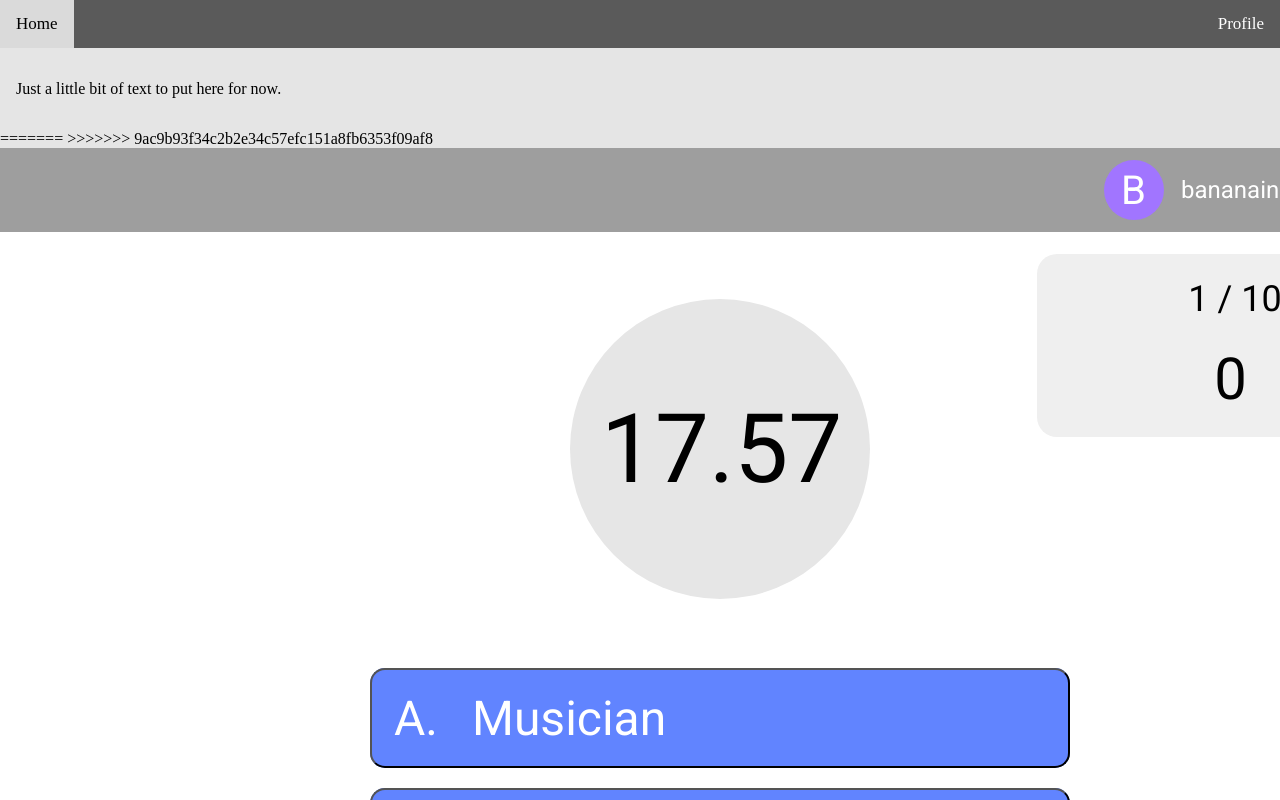
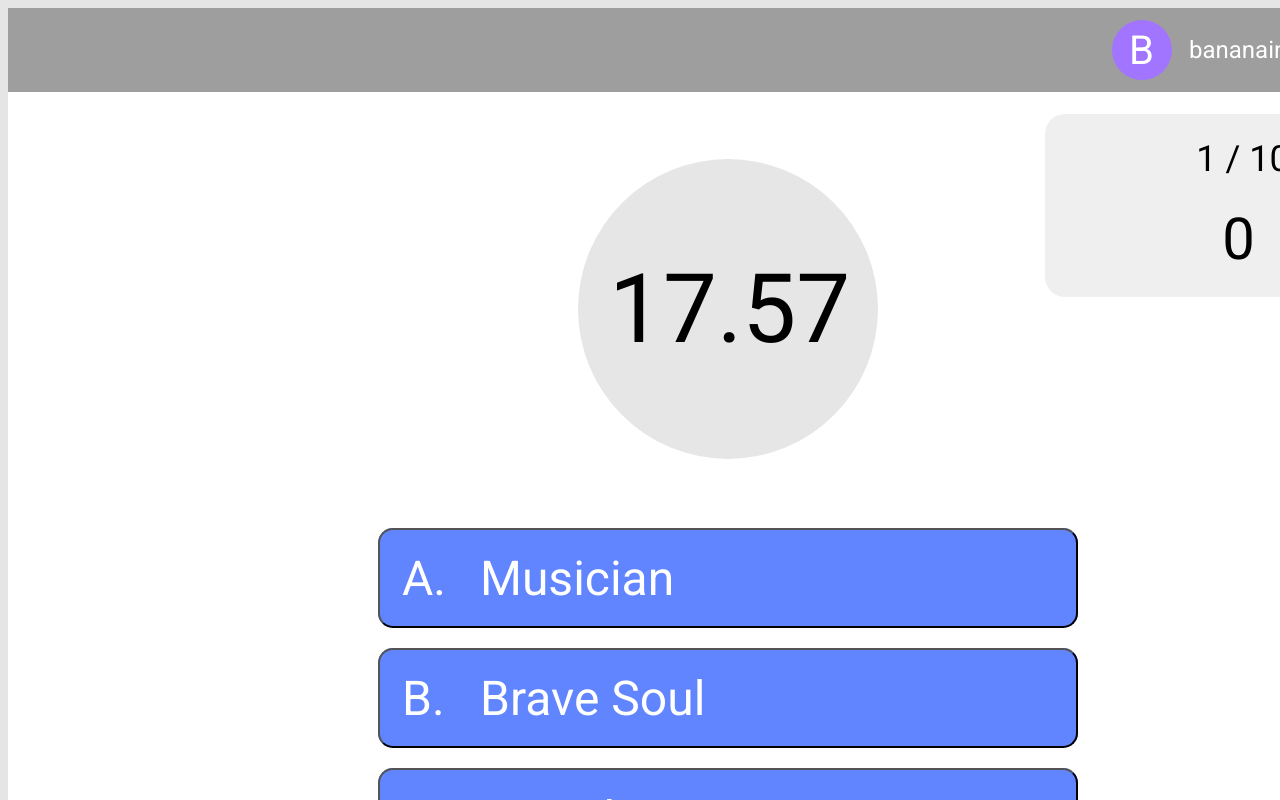
Before and after one commit to gytanzo/MusicalChairs, a Flask app: template templates/game2.html in a window 1280 px wide. Run offline with Flask 2, Linux system fonts and the light colour scheme; the template is opened without the code that fills it, so the values that code supplies are empty.

Commit message:
Fixed the templates and app.py to properly run with Flask.

```diff
--- a/app.py
+++ b/app.py
@@ -21,6 +21,10 @@ def gameSelection():
 @app.route('/game.html')
 def gameScreen():
     return render_template('game.html')
+
+@app.route('/game2.html')
+def gameSelect():
+    return render_template('game2.html')
 
 @app.route('/profile.html')
 def gameProfile():
--- a/templates/game2.html
+++ b/templates/game2.html
@@ -1,57 +1,3 @@
-<<<<<<< HEAD
-<!DOCTYPE html>>
-<html>
-    <head>
-        <!-- <link rel="stylesheet" href="../static/menu.css"> -->
-        <style>
-            body {
-                margin: 0;
-                background-color: rgb(218, 218, 218);
-            }
-
-            .navbar {
-                overflow: hidden;
-                background-color: rgb(90, 90, 90);
-                position: fixed;
-                top: 0;
-                width: 100%;
-            }
-
-            .navbar a {
-                float: left;
-                display: block;
-                color: #ffffff;
-                text-align: center;
-                padding: 14px 16px;
-                font-size: 17px;
-            }
-
-            .navbar a:hover {
-                background: rgb(218, 218, 218);
-                color: black;
-            }
-
-            .main {
-                padding: 16px;
-                margin-top: 30px;
-            }
-        </style>
-    </head>
-
-    <body>
-        <div class="navbar">
-            <a href="index.html" style="text-decoration: none;">Home</a>
-            <a href="profile.html" style="text-decoration: none; float: right;">Profile</a>
-        </div>
-        <div class="main">
-            <p>
-                Just a little bit of text to put here for now.
-            </p>
-        </div>
-    </body>
-
-</html>
-=======
 <html lang="en">
             <head>
                 <script type="text/javascript" src="../static/game.js"></script>
@@ -127,4 +73,3 @@
     <span  class="buttonDd">D.</span>
   </div>
             </body>
->>>>>>> 9ac9b93f34c2b2e34c57efc151a8fb6353f09af8
```
Also changed, not shown: templates/game.html (+4 -4 lines), 1 other file.
